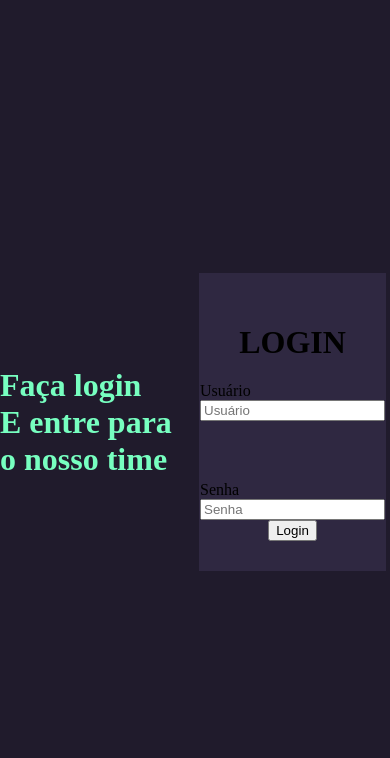
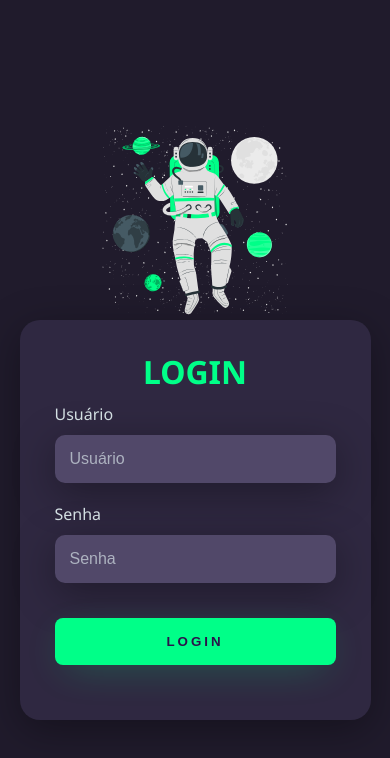
Before and after one commit to SaraAlvess/tela-login-tema-dark, a plain HTML site: page index.html in a window 390 px wide. Drawn offline with Linux system fonts and the light colour scheme.

Commit message:
finalização

```diff
--- a/index.html
+++ b/index.html
@@ -11,6 +11,7 @@
     <div class="main-login">
         <div class="left-login">
             <h1>Faça login<br>E entre para o nosso time</h1>
+            <img src="astronauta.svg" class="left-login-image" alt="astrounauta animação">
         </div>
         <div class="right-login">
             <div class="card-login">
@@ -19,8 +20,6 @@
                     <label for="usario">Usuário</label>
                     <input type="text" name="usuario" placeholder="Usuário">
                 </div>
-            </div>
-            <div class="card-login">
                 <div class="textfield">
                     <label for="senha">Senha</label>
                     <input type="password" name="senha" placeholder="Senha">
--- a/style.css
+++ b/style.css
@@ -1,5 +1,12 @@
+@import url('https://fonts.googleapis.com/css2?family=Noto+Sans:wght@400;700&display=swap');
+
 body {
-  margin: 0px;
+   margin: 0px;
+   font-family: 'Noto Sans', sans-serif;
+}
+
+body * {
+    box-sizing: border-box;
 }
 
 .main-login {
@@ -22,7 +29,12 @@ body {
 }
 
 .left-login > h1 {
+    font-size: 3vw;
     color: #77ffc0;
+}
+
+.left-login-image {
+    width: 35vw;
 }
 
 .right-login {
@@ -31,7 +43,6 @@ body {
     display: flex;
     justify-content: center;
     align-items: center;
-    flex-direction: column;
 }
 
 .card-login {
@@ -42,4 +53,93 @@ body {
     flex-direction: column;
     padding: 30px 35px;
     background: #2f2841;
+    border-radius: 20px;
+    box-shadow: 0px 10px 40px #00000056;
 }
+
+.card-login > h1 {
+    color: #00ff88;
+    font-weight: 800;
+    margin: 0px;
+}
+
+.textfield {
+    width: 100%;
+    display: flex;
+    flex-direction: column;
+    align-items: flex-start;
+    justify-content: center;
+    margin: 10px
+}
+
+.textfield > input {
+    width: 100%;
+    border: none;
+    border-radius: 10px;
+    padding: 15px;
+    background: #514869;
+    color: #f0ffffde;
+    font-size: 12pt;
+    box-shadow: 0px 10px 40px #00000056;
+    outline: none;
+    box-sizing: border-box;
+}
+
+.textfield > label {
+    color: #f0ffffde;
+    margin-bottom: 10px;
+}
+
+.textfield > input::placeholder{
+    color: #f0ffff94;
+
+}
+
+.btn-login{
+    width: 100%;
+    padding: 16px 8px;
+    margin: 25px;
+    border: none;
+    border-radius: 8px;
+    outline: none;
+    text-transform: uppercase;
+    font-weight: 800;
+    letter-spacing: 3px;
+    color: #2b134b;
+    background: #00ff88;
+    cursor: pointer;
+    box-shadow: 0px 10px 40px -12px #00ff8052;
+}
+
+@media only screen and (max-width: 950px){
+    .card-login {
+        width: 85%;
+    }
+}
+
+@media only screen and (max-width: 600px){
+    .main-login{
+        flex-direction: column;
+    }
+    .left-login > h1 {
+        display: none;
+    }
+
+    .left-login{
+        width: 100%;
+        height: auto;
+    }
+
+    .right-login{
+        width: 100%;
+        height: auto;
+    }
+
+    .left-login-image{
+        width: 50vw;
+    }
+
+    .card-login{
+        width: 90%;
+    }
+}
```
Also changed, not shown: astronauta.svg (added).
